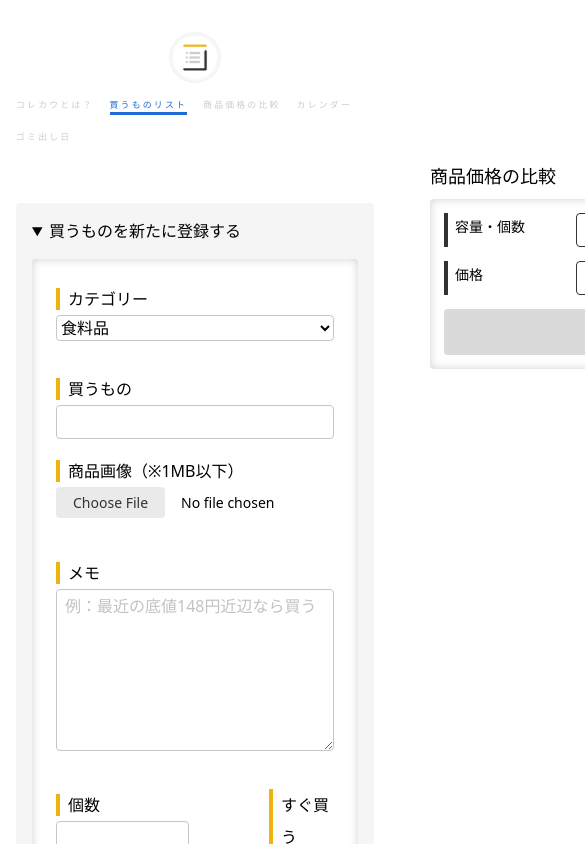
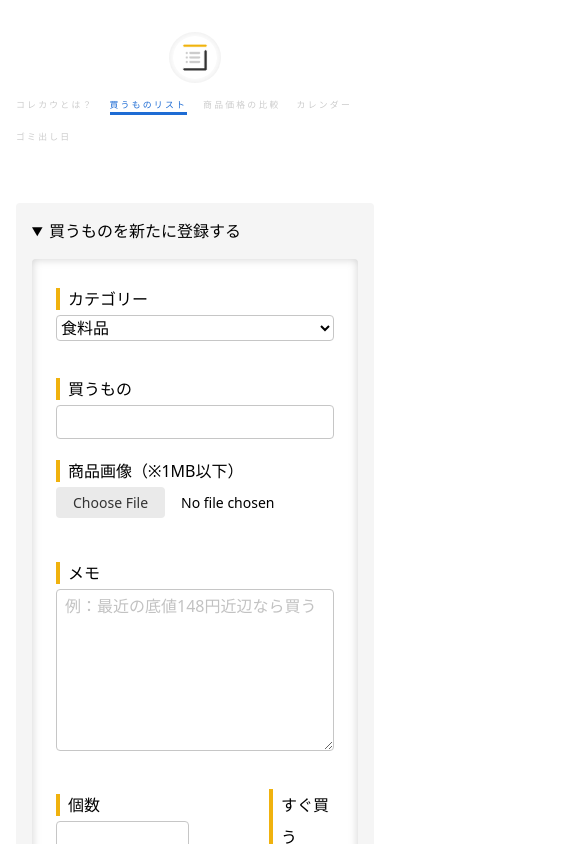
Before and after one commit to Benjuwan/korekau, a React (Vite) app: page / in a window 390 px wide. Both pictures are taken after a click on the heading "買うものを新たに登録する". Shown: the top 844 px of the page, 585 px wide, since content can reach past the window. Built offline with nearby package versions, Linux system fonts and the light colour scheme.

Commit message:
fix: スマホ端末での閲覧時のデザイン崩れを修正及び微修正・リファクタリング.

```diff
--- a/src/GlobalWrapper.tsx
+++ b/src/GlobalWrapper.tsx
@@ -7,7 +7,7 @@ export const GlobalWrapper = memo(() => {
     return (
         <>
             <Header />
-            <main className="w-[clamp(20rem,100%,60rem)] mt-[2.5em] mx-auto">
+            <main className="w-[clamp(20rem,100%,60rem)] mx-auto">
                 <SwiperLibs />
             </main>
             <Footer />
--- a/src/components/Introduction.tsx
+++ b/src/components/Introduction.tsx
@@ -11,7 +11,7 @@ export const Introduction = memo(() => {
             <div className="my-[2.5em] p-[1em] bg-[#ffe2e0] shadow-[0_0_8px_rgba(160,160,160,.5)_inset] rounded">
                 <p className="flex items-center border-b border-b-[#333] pb-[.5em] mb-[.5em]"><span className="material-symbols-outlined text-[#cc3226] mr-[.25em]">error</span>注意事項</p>
                 <p>KoreKau（コレカウ） は localStorage という技術を用いてユーザーのデバイス（で使用しているブラウザ：Safari, Chrome など）に情報を保存しています。仕様上、セキュリティリスクが生じる可能性がありますので、<b className="text-[#cc3226]">個人情報やパスワードをはじめ、家族や他人のセンシティブ情報は絶対に登録しない</b>でください。</p>
-                <p>localStorage の仕様上、1週間ほど過ぎると登録内容はリセット（全削除）されます。登録してから1週間経っても買わないならそれは不要なものだったと捉えて「要らないものを買わずに済んで節約になったね♪」と前向きに考えて（やって）ください。</p>
+                <p>localStorage の仕様上、1週間ほど（アクセスせずに）過ぎると登録内容はリセット（全削除）されます。登録してから1週間経っても買わないならそれは不要なものだったと捉えて「要らないものを買わずに済んで節約になったね♪」と前向きに考えて（やって）ください。</p>
             </div>
             <div className="my-[2.5em] p-[1em] bg-[#d2e4fc] shadow-[0_0_8px_rgba(160,160,160,.5)_inset] rounded">
                 <p className="flex items-center border-b border-b-[#333] pb-[.5em] mb-[.5em]"><span className="material-symbols-outlined text-[#1d6cd4] mr-[.25em]">error</span>プライベートモード以外でご利用ください</p>
--- a/src/components/korekau/utils/KorekauForm.tsx
+++ b/src/components/korekau/utils/KorekauForm.tsx
@@ -124,12 +124,12 @@ export const KorekauForm = memo(({ KorekauItemList }: { KorekauItemList?: koreka
             </div>
             <div className={KorekauItemList ? 'flex items-start gap-[5em]' : undefined}>
                 <input type="submit"
-                    className="text-[1rem] leading-[2] w-[80%] rounded border border-[#c6c6c6] pl-[.5em] block bg-[#f0b20e] tracking-[0.5em] transition duration-[.25s] disabled:text-[#999] disabled:bg-[#dadada] not-disabled:hover:cursor-pointer not-disabled:hover:text-[#f0b20e] not-disabled:hover:border-[#f0b20e] not-disabled:hover:bg-white"
+                    className="text-[1rem] leading-[2] w-[80%] rounded border border-[#c6c6c6] block bg-[#f0b20e] tracking-[0.5em] transition duration-[.25s] disabled:text-[#999] disabled:bg-[#dadada] not-disabled:hover:cursor-pointer not-disabled:hover:text-[#f0b20e] not-disabled:hover:border-[#f0b20e] not-disabled:hover:bg-white"
                     value={KorekauItemList ? '再登録' : '登録'}
                     disabled={korekauItem.itemName.length === 0 || Number(korekauItem.itemNumber) === 0} />
                 {KorekauItemList &&
                     <input type="button"
-                        className="editerCloseBtn block w-[20%] bg-[#5fdd54] cursor-pointer text-[1rem] text-white leading-[2] rounded border border-[#c6c6c6] pl-[.5em] transition duration-[.25s] hover:text-[#5fdd54] hover:border-[#5fdd54] hover:bg-white"
+                        className="editerCloseBtn block w-[20%] bg-[#5fdd54] cursor-pointer text-[1rem] text-white leading-[2] rounded border border-[#c6c6c6] transition duration-[.25s] hover:text-[#5fdd54] hover:border-[#5fdd54] hover:bg-white"
                         value={'戻る'}
                         onClick={
                             () => targetElsRemoveClass('editerView', 'OnView')
--- a/src/components/schedule/calendar/Calendar.tsx
+++ b/src/components/schedule/calendar/Calendar.tsx
@@ -12,7 +12,7 @@ type todaySignal = {
     thisYear: number;
     thisMonth: number;
     today: number;
-}
+};
 
 export const Calendar = () => {
     const { getMonthDays } = useGetMonthDays();
--- a/src/components/schedule/calendar/DaysList.tsx
+++ b/src/components/schedule/calendar/DaysList.tsx
@@ -13,7 +13,7 @@ type todaySignal = {
     thisYear: number;
     thisMonth: number;
     today: number;
-}
+};
 
 export const DaysList = memo(({ days }: { days: calendarItemType[] }) => {
     const today: todaySignal = useMemo(() => {
--- a/src/components/schedule/todoItems/TodoCtrlOpenBtn.tsx
+++ b/src/components/schedule/todoItems/TodoCtrlOpenBtn.tsx
@@ -11,7 +11,7 @@ export const TodoCtrlOpenBtn = memo(() => {
     }
 
     return (
-        <button className="todoCtrlOpen cursor-pointer aspect-square rounded-full w-[2.75rem] h-[2.75rem] grid place-content-center m-auto shadow-[0_0_8px_rgba(0,0,0,.25)_inset] bg-white lg:w-[1.375rem] lg:h-[1.375rem]" onClick={handleOpenClosedBtnClicked}>
+        <button className="todoCtrlOpen cursor-pointer aspect-square rounded-full w-[0.625rem] h-[0.625rem] grid place-content-center my-[.5em] mx-auto shadow-[0_0_8px_rgba(0,0,0,.25)_inset] bg-white lg:w-[1.25em] lg:h-[1.25em]" onClick={handleOpenClosedBtnClicked}>
             <span className="material-symbols-outlined text-[#767676] align-middle">add_circle</span>
         </button>
     );
--- a/src/components/trash/utils/FilteredTrashDayList.tsx
+++ b/src/components/trash/utils/FilteredTrashDayList.tsx
@@ -29,7 +29,7 @@ export const FilteredTrashDayList = memo(() => {
         <div className="w-[clamp(20rem,100%,60rem)] px-[1em] mt-0 mx-auto mb-[2.5em]">
             {filteredTrashDayLists.length > 0 &&
                 <div className="wrapper p-[1em] bg-white shadow-[0_0_8px_rgba(160,160,160,.5)_inset] rounded">
-                    <p className="leading-[1] text-[1rem] mb-[.5em]"><span className="material-symbols-outlined align-top mr-[.5em]">error</span>明日は以下のゴミ出しがあります。</p>
+                    <p className="leading-[1] text-[1rem] mb-[.5em]"><span className="material-symbols-outlined align-middle scale-[.95] mr-[.5em]">error</span>明日は以下のゴミ出しがあります。</p>
                     {filteredTrashDayLists.map(filteredTrashDayList => (
                         <div key={filteredTrashDayList.uuid}>
                             <TrashDateDetails trashDateList={filteredTrashDayList} />
--- a/src/index.css
+++ b/src/index.css
@@ -1,4 +1,9 @@
 @import "tailwindcss";
+
+html,
+body {
+    overflow-x: hidden;
+}
 
 @layer utilities {
     .editerView {
```
